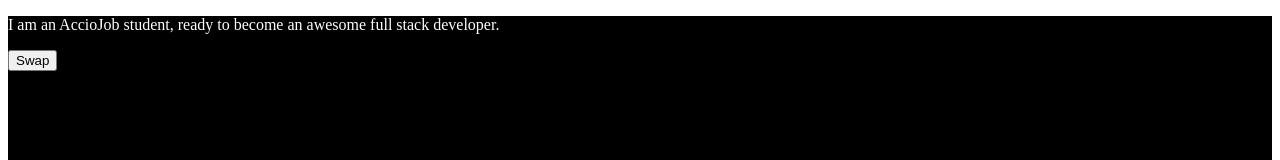
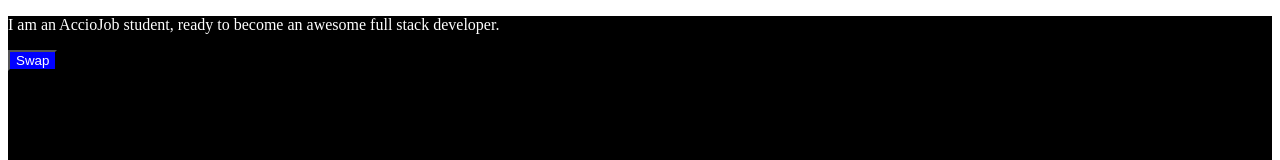
Before and after one commit to acciojob/dark-theme-saurabh-patil-9787, a website: page main.html in a window 1280 px wide. Shown: the top 160 px of the page. Drawn offline with Linux system fonts and the light colour scheme.

Commit message:
created a submission

```diff
--- a/main.html
+++ b/main.html
@@ -12,7 +12,7 @@
       <p id="ptag">
         I am an AccioJob student, ready to become an awesome full stack developer.
       </p>
-      <button id="swap">Swap</button>
+      <button id="swap" class="button_night">Swap</button>
     </main>
     <script src="./script.js"></script>
   </body>
```
